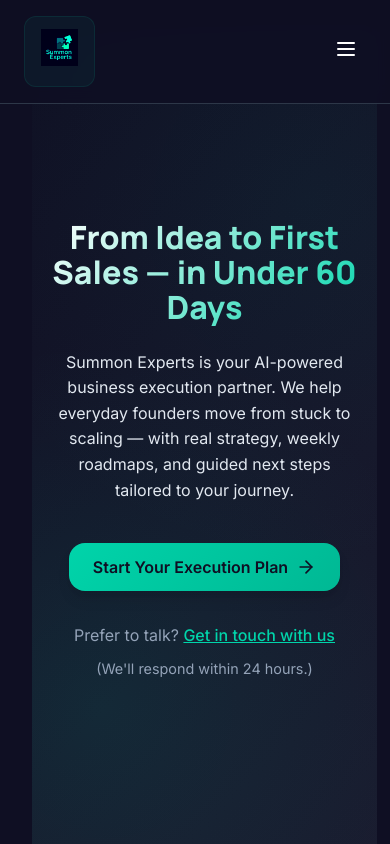
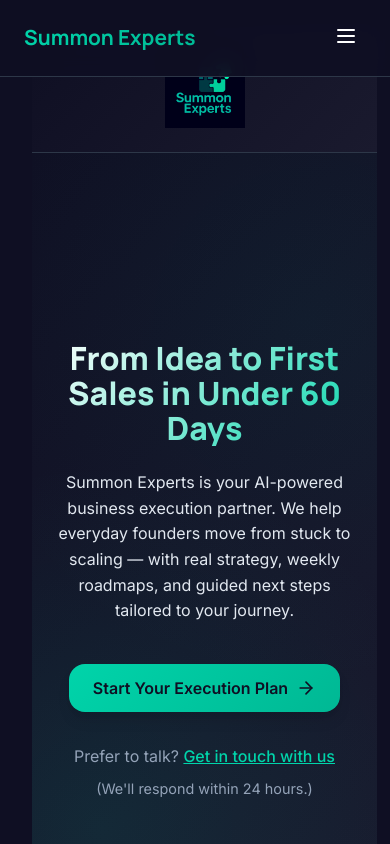
Before and after one commit to BTheCoderr/summon-experts, a React (Vite) app: page / in a window 390 px wide. Shown: the top 844 px of the page. Built offline with nearby package versions, Linux system fonts and the light colour scheme.

Commit message:
Move logo below nav and fix headline - remove dash and make more natural

```diff
--- a/src/App.css
+++ b/src/App.css
@@ -75,25 +75,36 @@
   margin: 0 auto;
 }
 
-.nav-logo {
-  background: rgba(0, 212, 170, 0.05);
-  border-radius: var(--border-radius);
-  padding: 8px 12px;
-  border: 1px solid rgba(0, 212, 170, 0.1);
+.nav-brand .brand-text {
+  font-family: 'Manrope', sans-serif;
+  font-weight: 700;
+  font-size: 1.3rem;
+  background: linear-gradient(135deg, var(--accent-color), #00b894);
+  -webkit-background-clip: text;
+  -webkit-text-fill-color: transparent;
+  background-clip: text;
 }
 
-.nav-logo .logo-image {
-  height: 60px;
+/* Logo Section */
+.logo-section {
+  padding: 2rem 0;
+  text-align: center;
+  background: linear-gradient(135deg, var(--bg-primary) 0%, var(--bg-secondary) 100%);
+  border-bottom: 1px solid var(--border-color);
+}
+
+.hero-logo {
+  height: 120px;
   width: auto;
   object-fit: contain;
+  filter: brightness(1.3) contrast(1.2) saturate(1.1);
   transition: var(--transition);
-  filter: brightness(1.5) contrast(1.3) saturate(1.2);
-  padding: 4px;
+  margin: 0 auto;
 }
 
-.nav-logo .logo-image:hover {
-  transform: scale(1.05);
-  filter: brightness(1.8) contrast(1.5) saturate(1.4);
+.hero-logo:hover {
+  transform: scale(1.02);
+  filter: brightness(1.5) contrast(1.3) saturate(1.2);
 }
 
 /* Keep the old text styling as fallback */
@@ -699,8 +710,12 @@
     display: flex;
   }
 
-  .nav-logo .logo-image {
-    height: 50px;
+  .hero-logo {
+    height: 100px;
+  }
+
+  .logo-section {
+    padding: 1.5rem 0;
   }
 
   .container {
@@ -748,8 +763,12 @@
 }
 
 @media (max-width: 480px) {
-  .nav-logo .logo-image {
-    height: 45px;
+  .hero-logo {
+    height: 80px;
+  }
+
+  .logo-section {
+    padding: 1rem 0;
   }
 
   .hero-headline {
--- a/src/App.jsx
+++ b/src/App.jsx
@@ -83,18 +83,9 @@
       {/* Navigation */}
       <nav className="navbar">
         <div className="nav-container">
-          <motion.div
-            className="nav-logo"
-            initial={{ opacity: 0, x: -20 }}
-            animate={{ opacity: 1, x: 0 }}
-            transition={{ duration: 0.5 }}
-          >
-            <img
-              src="/summonExpertsLogo.png"
-              alt="Summon Experts Logo"
-              className="logo-image"
-            />
-          </motion.div>
+          <div className="nav-brand">
+            <span className="brand-text">Summon Experts</span>
+          </div>
 
           <div className="nav-links">
             {navItems.map((item) => (
@@ -137,6 +128,22 @@
         )}
       </nav>
 
+      {/* Logo Section */}
+      <motion.div
+        className="logo-section"
+        initial={{ opacity: 0, y: 20 }}
+        animate={{ opacity: 1, y: 0 }}
+        transition={{ duration: 0.8, delay: 0.2 }}
+      >
+        <div className="container">
+          <img
+            src="/summonExpertsLogo.png"
+            alt="Summon Experts Logo"
+            className="hero-logo"
+          />
+        </div>
+      </motion.div>
+
       {/* Hero Section */}
       <section id="hero" className="hero-section">
         <div className="container">
@@ -147,7 +154,7 @@
             transition={{ duration: 0.8 }}
           >
             <h1 className="hero-headline">
-              From Idea to First Sales — in Under 60 Days
+              From Idea to First Sales in Under 60 Days
             </h1>
             <p className="hero-subheadline">
               Summon Experts is your AI-powered business execution partner.
```
